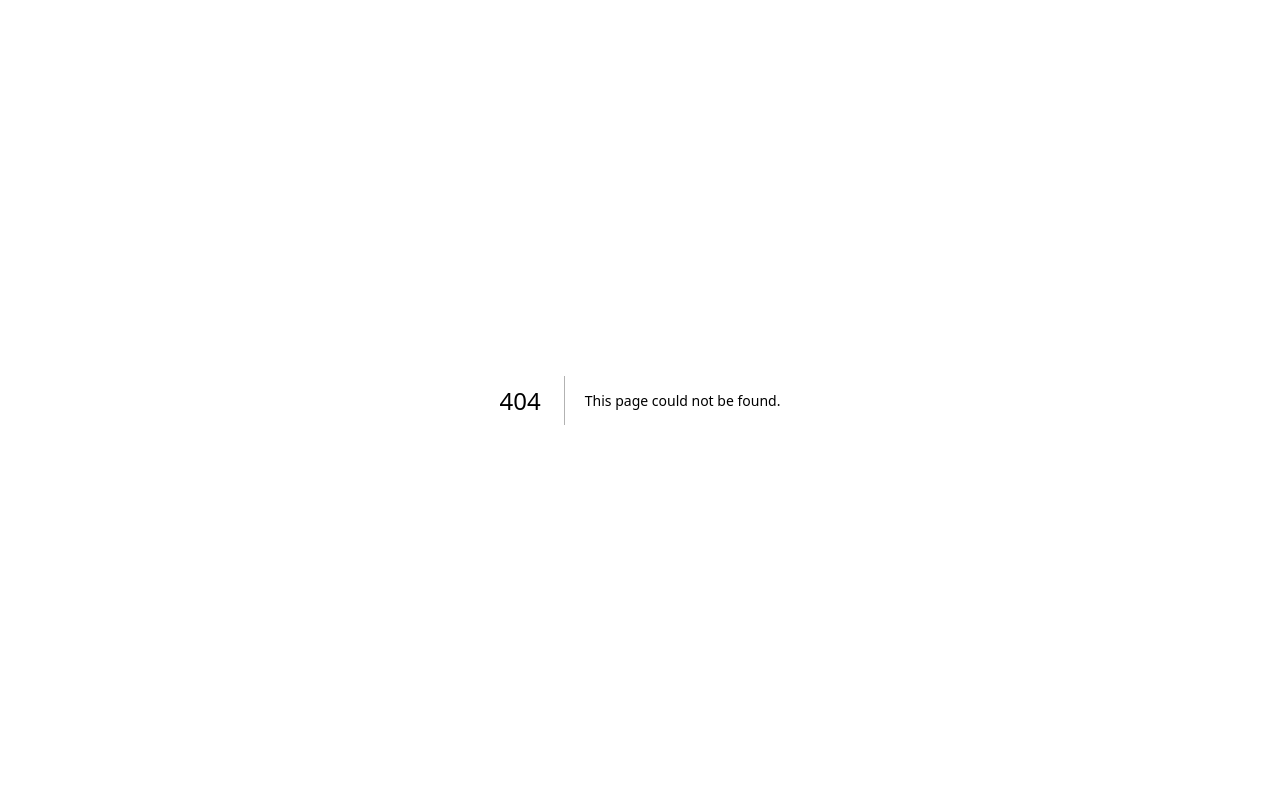
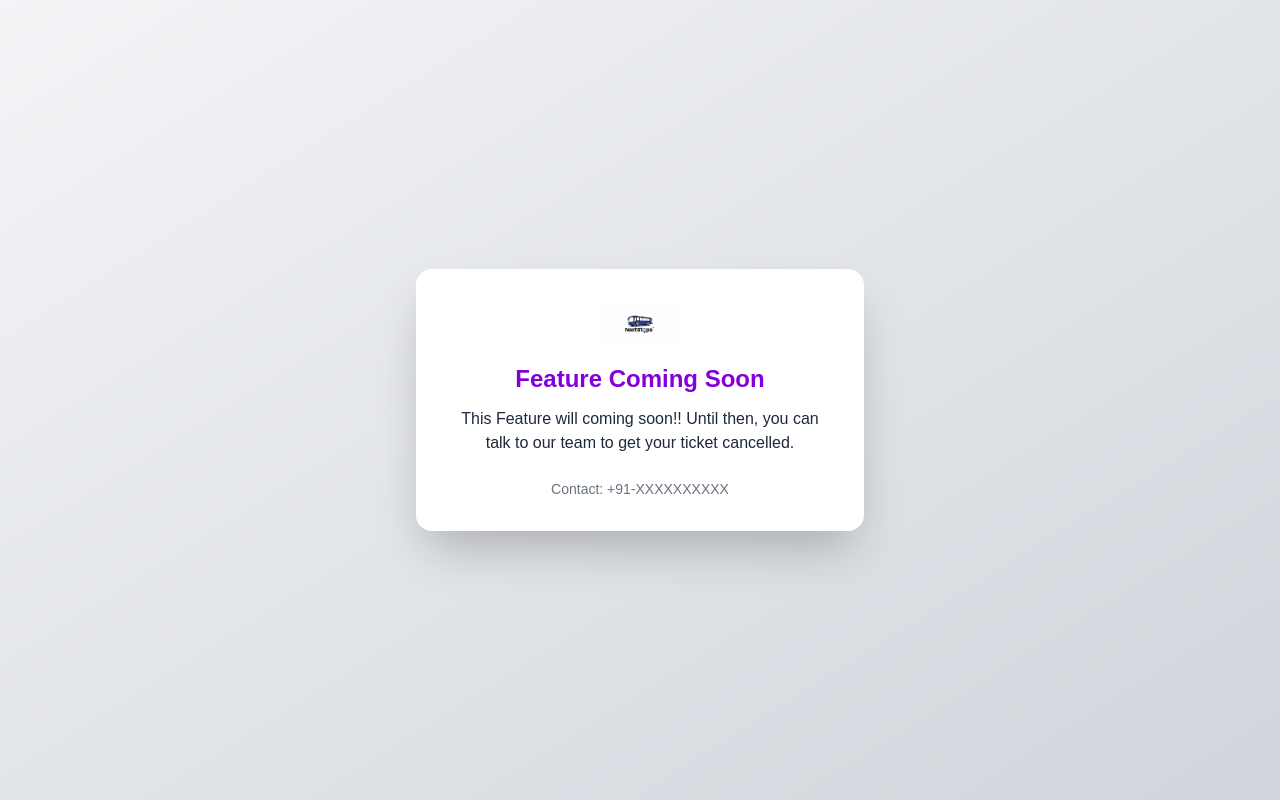
Before and after one commit to PRALHAD12/Next-Stops, a Next.js app: page /next/cancellation in a window 1280 px wide. Before the commit this address had no page. Built offline with nearby package versions, Linux system fonts and the light colour scheme.

Commit message:
implementing a cancellation system

```diff
--- /dev/null
+++ b/src/app/next/cancellation/page.tsx
@@ -0,0 +1,41 @@
+"use client";
+import Image from "next/image";
+
+export default function CancellationPage() {
+  return (
+    <main className="flex flex-col items-center justify-center min-h-screen bg-gradient-to-br from-gray-100 to-gray-300 px-4">
+      <div className="max-w-md w-full bg-white rounded-2xl shadow-2xl p-8 text-center animate-fade-in">
+        <Image
+          src="/next-stop.jpg"
+          alt="Next Stops Logo"
+          width={80}
+          height={80}
+          className="mx-auto mb-4"
+        />
+        <h1 className="text-2xl font-bold text-purple-700 mb-3">
+          Feature Coming Soon
+        </h1>
+        <p className="text-gray-800 mb-6">
+           This Feature will coming soon!!  Until then, you can
+          talk to our team to get your ticket cancelled.
+        </p>
+        <div className="text-sm text-gray-500">Contact: +91-XXXXXXXXXX</div>
+      </div>
+      <style jsx>{`
+        @keyframes fade-in {
+          from {
+            opacity: 0;
+            transform: translateY(20px);
+          }
+          to {
+            opacity: 1;
+            transform: translateY(0);
+          }
+        }
+        .animate-fade-in {
+          animation: fade-in 0.8s cubic-bezier(0.4, 0, 0.2, 1) both;
+        }
+      `}</style>
+    </main>
+  );
+}
--- a/src/app/next/page.tsx
+++ b/src/app/next/page.tsx
@@ -1,7 +1,9 @@
 "use client";
+import React from "react";
 import Image from "next/image";
 
 export default function NextPage() {
+  const router = require('next/navigation').useRouter();
   const modes = [
     { label: "Travel's", color: "from-blue-500 to-blue-700", icon: "🚗" },
     { label: "AirPlane's", color: "from-green-400 to-blue-500", icon: "✈️" },
@@ -14,7 +16,7 @@ export default function NextPage() {
   const sidebarSections = [
     [
       { label: "Cancellation", icon: "❌", href: "/cancellation" },
-      { label: "Previous Booking History", icon: "📜", href: "/history" },
+      // { label: "Previous Booking History", icon: "📜", href: "/history" },
       { label: "Our Top Travelling Partner", icon: "🌟", href: "/partners" },
     ],
     [
@@ -42,7 +44,21 @@ export default function NextPage() {
         </div>
         {/* Professional sections */}
         <div className="w-full border-t border-gray-200 pt-4 sm:pt-6 mb-4 sm:mb-6">
-          {sidebarSections[0].map((item) => (
+          {sidebarSections[0].map((item) => {
+            if (item.label === "Cancellation") {
+              return (
+                <button
+                  key={item.label}
+                  type="button"
+                  onClick={() => router.push('/next/cancellation')}
+                  className="flex items-center gap-2 group px-2 py-2 rounded-lg w-full text-left transition-colors cursor-pointer hover:bg-gray-100 focus:outline-none focus:ring-2 focus:ring-blue-400 mb-4 sm:mb-5 last:mb-0"
+                >
+                  <span className="text-xl sm:text-2xl">{item.icon}</span>
+                  <span className="hidden sm:inline text-sm font-medium text-gray-700">{item.label}</span>
+                </button>
+              );
+            }
+            return (
               <a
                 key={item.label}
                 href={item.href}
@@ -51,7 +67,8 @@ export default function NextPage() {
                 <span className="text-xl sm:text-2xl transition-transform duration-300 group-hover:scale-125">{item.icon}</span>
                 <span className="hidden sm:inline text-sm font-medium text-gray-700 group-hover:text-green-600 transition-colors duration-300 group-hover:underline">{item.label}</span>
               </a>
-          ))}
+            );
+          })}
         </div>
         <div className="w-full border-t border-gray-200 pt-4 sm:pt-6">
           {sidebarSections[1].map((item) => (
--- /dev/null
+++ b/src/app/next/partners/page.tsx
@@ -0,0 +1,59 @@
+"use client";
+import Image from "next/image";
+
+const partners = [
+  {
+    name: "GoIbibo",
+    logo: "/next-stop.jpg", // Replace with actual logo path
+    description: "Leading travel booking platform for flights, hotels, and holidays.",
+    url: "https://www.goibibo.com/"
+  },
+  {
+    name: "MakeMyTrip",
+    logo: "/next-stop.jpg", // Replace with actual logo path
+    description: "India's top travel company for all your travel needs.",
+    url: "https://www.makemytrip.com/"
+  },
+  {
+    name: "Yatra",
+    logo: "/next-stop.jpg", // Replace with actual logo path
+    description: "Trusted travel partner for flights, hotels, and more.",
+    url: "https://www.yatra.com/"
+  }
+];
+
+export default function PartnersPage() {
+  return (
+    <main className="flex flex-col items-center justify-center min-h-screen bg-gradient-to-br from-gray-100 to-gray-300 px-4">
+      <div className="max-w-2xl w-full bg-white rounded-2xl shadow-2xl p-8 text-center animate-fade-in">
+        <Image src="/next-stop.jpg" alt="Next Stops Logo" width={80} height={80} className="mx-auto mb-4" />
+        <h1 className="text-2xl font-bold text-blue-700 mb-6">Our Top Travelling Partners</h1>
+        <div className="grid grid-cols-1 sm:grid-cols-3 gap-6">
+          {partners.map((partner) => (
+            <a
+              key={partner.name}
+              href={partner.url}
+              target="_blank"
+              rel="noopener noreferrer"
+              className="flex flex-col items-center bg-gray-50 rounded-xl p-4 shadow hover:shadow-lg transition group"
+            >
+              <Image src={partner.logo} alt={partner.name + ' Logo'} width={60} height={60} className="mb-2 rounded-full" />
+              <span className="text-lg font-semibold text-purple-700 group-hover:underline mb-1">{partner.name}</span>
+              <span className="text-xs text-gray-600 mb-2">{partner.description}</span>
+              <span className="text-xs text-blue-500 group-hover:text-blue-700">Visit Website</span>
+            </a>
+          ))}
+        </div>
+      </div>
+      <style jsx>{`
+        @keyframes fade-in {
+          from { opacity: 0; transform: translateY(20px); }
+          to { opacity: 1; transform: translateY(0); }
+        }
+        .animate-fade-in {
+          animation: fade-in 0.8s cubic-bezier(0.4,0,0.2,1) both;
+        }
+      `}</style>
+    </main>
+  );
+}
```
Lines whose indentation alone changed are shown as unchanged.
